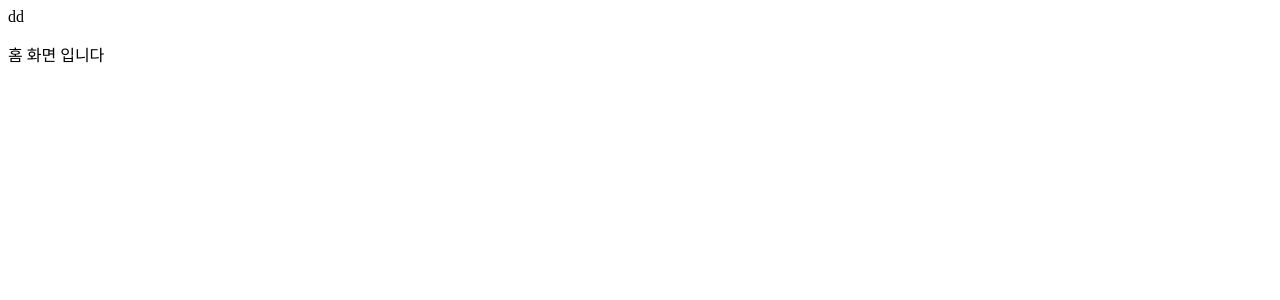
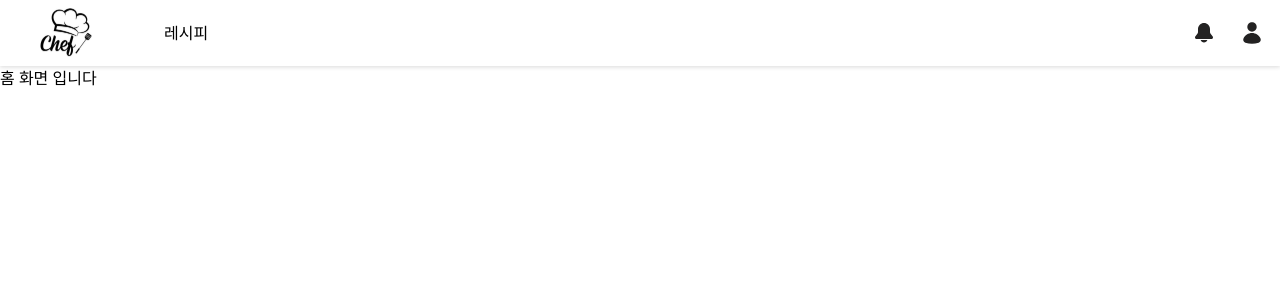
Before and after one commit to hys0327/2025_portfolio, a Next.js app in the folder corner-chief/: page / in a window 1280 px wide. Shown: the top 300 px of the page. Built offline with nearby package versions, Linux system fonts and the light colour scheme.

Commit message:
404 에러 테스트 - 2

```diff
--- a/corner-chief/app/layout.js
+++ b/corner-chief/app/layout.js
@@ -1,12 +1,12 @@
 import Link from "next/link";
-// import "./globals.css";
+import "./globals.css";
 
 export default function RootLayout({ children }) {
     return (
         <html lang="ko">
             <body>
                 <div className="wrap">
-                    {/* <header className="flex items-center justify-between px-4 py-2 bg-white drop-shadow-sm">
+                    <header className="flex items-center justify-between px-4 py-2 bg-white drop-shadow-sm">
                         <div className="left flex items-center gap-x-12">
                             <h1>
                                 <Link href="/">
@@ -19,7 +19,7 @@ export default function RootLayout({ children }) {
                             </h1>
                             <ul className="menu-wrap">
                                 <li>
-                                    <Link href="./recipe">레시피</Link>
+                                    <Link href="./recipe/page">레시피</Link>
                                 </li>
                             </ul>
                         </div>
@@ -31,8 +31,7 @@ export default function RootLayout({ children }) {
                                 <div className="icon icon-login-fill w-6"></div>
                             </li>
                         </ul>
-                    </header> */}
-                    dd
+                    </header>
                     <main>{children}</main>
                     <footer></footer>
                 </div>
```
